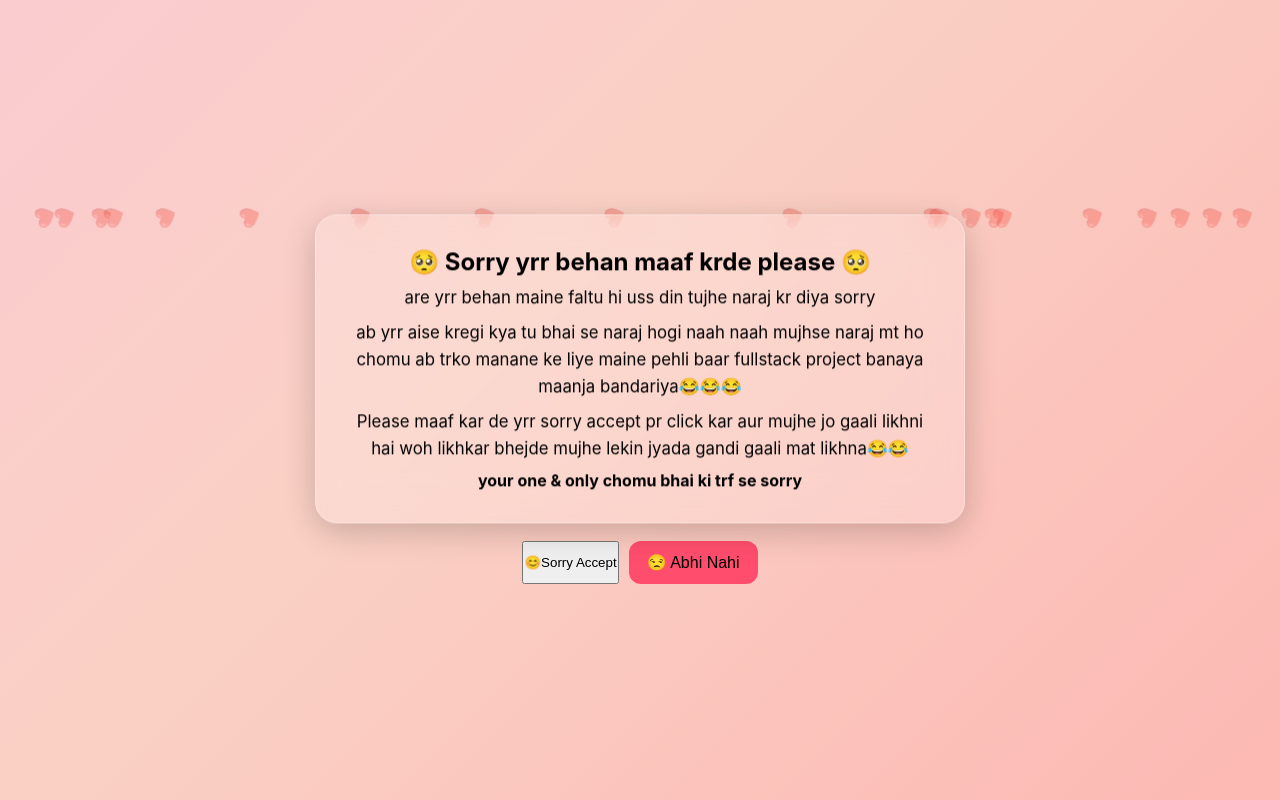
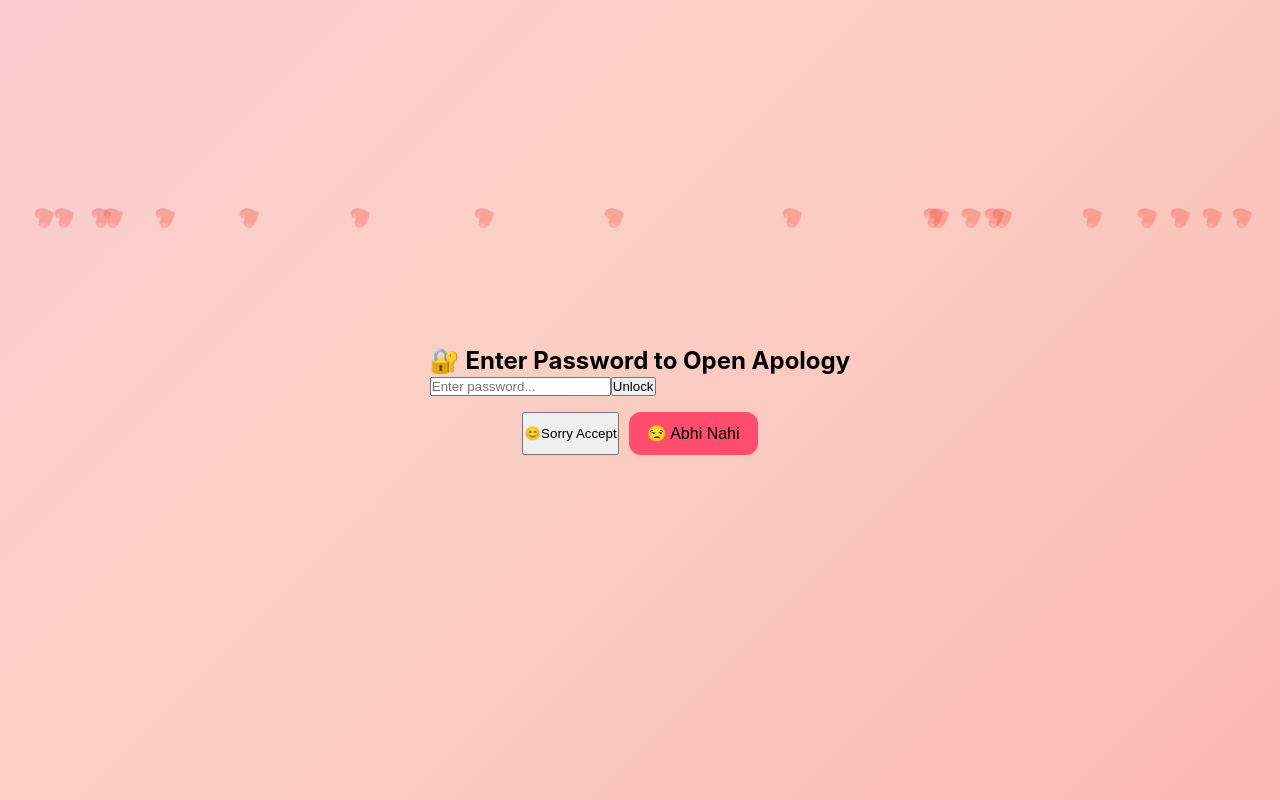
Before and after one commit to jangidritesh570-cmyk/frontend, a React app in the folder client/: page / in a window 1280 px wide. Built offline with nearby package versions, Linux system fonts and the light colour scheme; no server answers; the HTML template or start-up script is replaced by a standard one.

Commit message:
apologycard

```diff
--- a/client/src/components/ApologyCard.jsx
+++ b/client/src/components/ApologyCard.jsx
@@ -1,7 +1,64 @@
+import { useState } from "react";
 import { motion } from "framer-motion";
+import API from "../services/api";
 
 function ApologyCard() {
+  const [password, setPassword] = useState("");
+  const [unlocked, setUnlocked] = useState(false);
+  const [error, setError] = useState("");
+  const [loading, setLoading] = useState(false);
+
+  const correctPassword = "bhoomi123"; // 🔐 change this
+
+  const handleUnlock = () => {
+    if (password === correctPassword) {
+      setUnlocked(true);
+      setError("");
+    } else {
+      setError("❌ Wrong password Bhoomi!");
+    }
+  };
+
+  const handleAccept = async () => {
+    try {
+      setLoading(true);
+
+      await API.post("/response", {
+        action: "accepted",
+        message: "Bhoomi accepted apology ❤️",
+      });
+
+      alert("Message sent successfully ❤️");
+    } catch (err) {
+      alert("Failed to send message");
+    } finally {
+      setLoading(false);
+    }
+  };
+
   return (
+    <div className="apology-wrapper">
+
+      {/* 🔐 LOCK SCREEN */}
+      {!unlocked && (
+        <div className="lock-panel">
+          <h2>🔐 Enter Password to Open Apology</h2>
+
+          <input
+            type="password"
+            placeholder="Enter password..."
+            value={password}
+            onChange={(e) => setPassword(e.target.value)}
+          />
+
+          <button onClick={handleUnlock}>Unlock</button>
+
+          {error && <p style={{ color: "red" }}>{error}</p>}
+        </div>
+      )}
+
+      {/* 💌 APOLOGY CONTENT */}
+      {unlocked && (
         <motion.div
           className="apology-card"
           animate={{ y: [0, -10, 0] }}
@@ -11,12 +68,28 @@ function ApologyCard() {
 
           <p>are yrr behan maine faltu hi uss din tujhe naraj kr diya sorry</p>
 
-      <p>ab yrr aise kregi kya tu bhai se naraj hogi naah naah mujhse naraj mt ho chomu ab trko manane ke liye maine pehli baar fullstack project banaya maanja bandariya😂😂😂</p>
+          <p>
+            ab yrr aise kregi kya tu bhai se naraj hogi naah naah mujhse naraj mt ho
+            chomu ab trko manane ke liye maine pehli baar fullstack project banaya 😂
+          </p>
 
-      <p>Please maaf kar de yrr sorry accept pr click kar aur mujhe jo gaali likhni hai woh likhkar bhejde mujhe lekin jyada gandi gaali mat likhna😂😂</p>
+          <p>
+            Please maaf kar de yrr sorry accept pr click kar aur mujhe jo gaali likhni
+            hai woh bhej de 😂
+          </p>
 
           <h4>your one & only chomu bhai ki trf se sorry</h4>
+
+          <button
+            onClick={handleAccept}
+            disabled={loading}
+          >
+            {loading ? "Sending..." : "💖 Sorry Accept"}
+          </button>
         </motion.div>
+      )}
+
+    </div>
   );
 }
 
```
Lines whose indentation alone changed are shown as unchanged.
